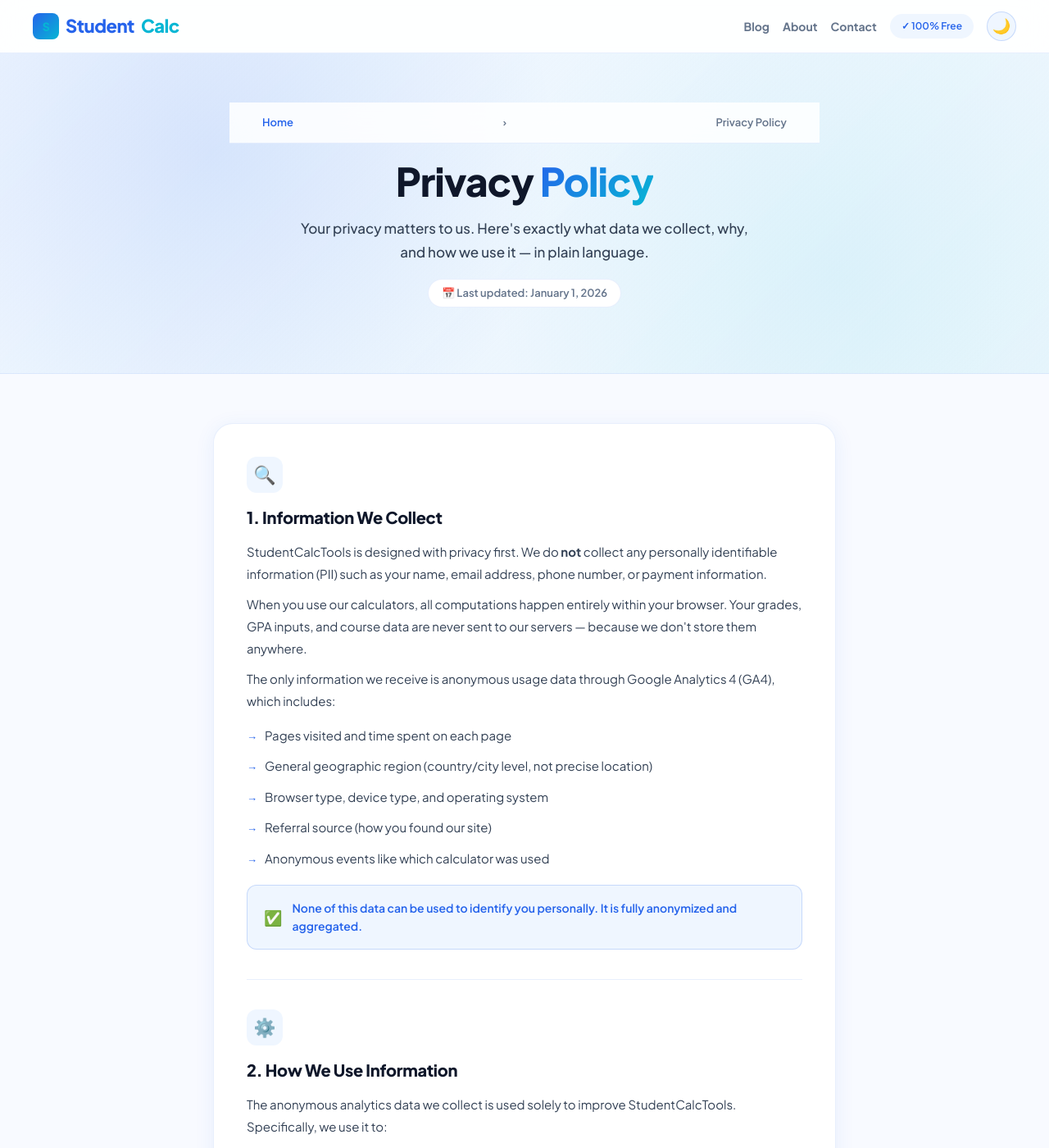
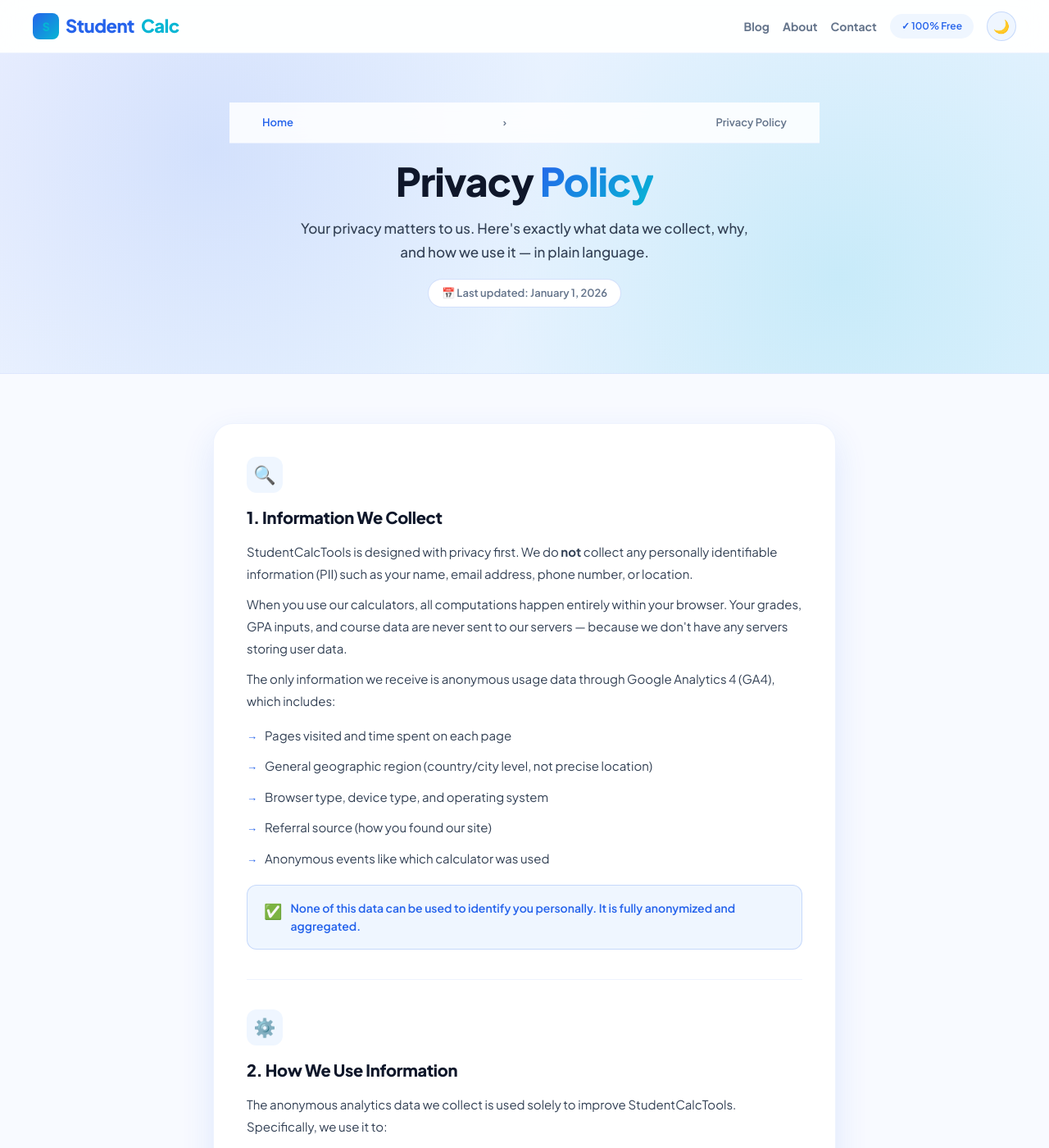
Before and after one commit to zaidmeo09-dhangal/studentcalctools, a Jekyll site: the page privacy-policy/index.html, which Jekyll copies as it is, in a window 1280 px wide and 1400 px high. Shown: the whole window at 82% size. Built offline with Jekyll 4.4.1, drawn with Linux system fonts in a browser that asks for light colours; some of the changed text lies outside the part shown.

Commit message:
Update privacy policy content and metadata

```diff
--- a/privacy-policy/index.html
+++ b/privacy-policy/index.html
@@ -11,17 +11,17 @@
     <meta name="viewport" content="width=device-width, initial-scale=1.0">
     <meta name="robots" content="index, follow">
     <title>Privacy Policy - StudentCalcTools</title>
-    <meta name="description" content="StudentCalcTools Privacy Policy - 100% Free Calculators with Zero Data Collection. See how we protect your privacy & comply with GDPR/COPPA.">
+    <meta name="description" content="Read the privacy policy for StudentCalcTools. Learn how we handle data, cookies, and your information.">
 
     <meta property="og:type" content="website">
     <meta property="og:site_name" content="StudentCalcTools">
     <meta property="og:url" content="https://studentcalctools.com/privacy-policy/">
     <meta property="og:title" content="Privacy Policy - StudentCalcTools">
-    <meta property="og:description" content="StudentCalcTools Privacy Policy - 100% Free Calculators with Zero Data Collection. See how we protect your privacy & comply with GDPR/COPPA.">
+    <meta property="og:description" content="Read the privacy policy for StudentCalcTools. Learn how we handle data, cookies, and your information.">
     <meta property="og:image" content="https://studentcalctools.com/assets/images/og-image.webp">
     <meta name="twitter:card" content="summary_large_image">
     <meta name="twitter:title" content="Privacy Policy - StudentCalcTools">
-    <meta name="twitter:description" content="StudentCalcTools Privacy Policy - 100% Free Calculators with Zero Data Collection. See how we protect your privacy & comply with GDPR/COPPA.">
+    <meta name="twitter:description" content="Read the privacy policy for StudentCalcTools.">
     <meta name="twitter:image" content="https://studentcalctools.com/assets/images/og-image.webp">
     <meta name="author" content="StudentCalcTools">
 
@@ -33,14 +33,14 @@
     <link href="https://fonts.googleapis.com/css2?family=Plus+Jakarta+Sans:wght@400;500;600;700;800&display=swap" rel="stylesheet">
 
     <style>
-        :root{--blue:#2563eb;--blue-dark:#1d4ed8;--blue-light:#eff6ff;--accent:#06b6d4;--text:#0f172a;--text-secondary:#334155;--muted:#64748b;--bg:#f8faff;--card-bg:#ffffff;--border:rgba(37,99,235,0.1);--border-strong:rgba(37,99,235,0.2);--gradient-brand:linear-gradient(135deg,#2563eb 0%,#06b6d4 100%);--gradient-hero:linear-gradient(135deg,#eff6ff 0%,rgba(6,182,212,0.05) 100%);--shadow-md:0 4px 24px rgba(37,99,235,0.08)}
-        [data-theme="dark"]{--blue:#3b82f6;--blue-dark:#60a5fa;--blue-light:rgba(59,130,246,0.15);--accent:#22d3ee;--text:#f1f5f9;--text-secondary:#cbd5e1;--muted:#94a3b8;--bg:#020617;--card-bg:#0f172a;--border:rgba(59,130,246,0.1);--border-strong:rgba(59,130,246,0.2);--shadow-md:0 4px 24px rgba(59,130,246,0.12)}
+        :root{--blue:#2563eb;--blue-dark:#1d4ed8;--blue-light:#eff6ff;--accent:#06b6d4;--text:#0f172a;--text-secondary:#334155;--muted:#64748b;--bg:#f8faff;--card-bg:#ffffff;--border:rgba(37,99,235,0.08);--border-strong:rgba(37,99,235,0.2);--shadow-sm:0 2px 16px rgba(37,99,235,0.05);--shadow-md:0 16px 40px rgba(37,99,235,0.12);--gradient-hero:linear-gradient(135deg,#eef2ff 0%,#e0f2fe 100%);--gradient-brand:linear-gradient(135deg,#2563eb,#06b6d4)}
+        [data-theme="dark"]{--blue:#3b82f6;--blue-dark:#60a5fa;--blue-light:rgba(59,130,246,0.15);--accent:#22d3ee;--text:#f1f5f9;--text-secondary:#cbd5e1;--muted:#94a3b8;--bg:#020617;--card-bg:#0f172a;--border:rgba(59,130,246,0.15);--border-strong:rgba(59,130,246,0.3);--shadow-sm:0 2px 16px rgba(0,0,0,0.4);--shadow-md:0 16px 40px rgba(0,0,0,0.5);--gradient-hero:linear-gradient(135deg,#0f172a 0%,#1e293b 100%);--gradient-brand:linear-gradient(135deg,#3b82f6,#22d3ee)}
         *{margin:0;padding:0;box-sizing:border-box}html{scroll-behavior:smooth}
         body{font-family:'Plus Jakarta Sans',sans-serif;background:var(--bg);color:var(--text);overflow-x:hidden;line-height:1.6;transition:background 0.3s ease,color 0.3s ease}
         .scroll-progress{position:fixed;top:0;left:0;height:3px;background:var(--gradient-brand);z-index:9999;width:0%;transition:width 0.1s ease-out;box-shadow:0 0 10px rgba(37,99,235,0.5)}
         .skip-link{position:absolute;left:-9999px;top:0;background:var(--blue);color:white;padding:10px 18px;text-decoration:none;z-index:9999;font-weight:700;border-radius:0 0 8px 0}
         .skip-link:focus{left:0}
-        nav{background:rgba(255,255,255,0.85);backdrop-filter:blur(20px);-webkit-backdrop-filter:blur(20px);border-bottom:1px solid var(--border);padding:14px 40px;display:flex;justify-content:space-between;align-items:center}
+        nav{background:rgba(255,255,255,0.85);backdrop-filter:blur(20px);-webkit-backdrop-filter:blur(20px);border-bottom:1px solid var(--border);padding:14px 40px;display:flex;justify-content:space-between;align-items:center;position:sticky;top:0;z-index:100;transition:all 0.3s ease}
         [data-theme="dark"] nav{background:rgba(2,6,23,0.85)}
         .nav-logo{font-size:22px;font-weight:800;color:var(--blue);text-decoration:none;letter-spacing:-0.5px;display:flex;align-items:center;gap:8px}
         .nav-logo-icon{width:32px;height:32px;background:var(--gradient-brand);border-radius:8px;display:flex;align-items:center;justify-content:center;color:white;font-size:14px;font-weight:800}
@@ -49,10 +49,10 @@
         .nav-links a{font-size:14px;font-weight:700;text-decoration:none;color:var(--muted);transition:color 0.2s ease}
         .nav-links a:hover{color:var(--blue)}
         .nav-tag{background:var(--blue-light);color:var(--blue);font-size:12px;font-weight:600;padding:5px 14px;border-radius:20px;cursor:default;user-select:none}
-        .theme-toggle{background:var(--blue-light);border:1px solid var(--border-strong);border-radius:50%;width:36px;height:36px;cursor:pointer;display:flex;align-items:center;justify-content:center;font-size:18px;transition:all 0.2s ease}
+        .theme-toggle{background:var(--blue-light);border:1px solid var(--border-strong);border-radius:50%;width:36px;height:36px;cursor:pointer;display:flex;align-items:center;justify-content:center;color:var(--blue);font-size:16px;transition:all 0.3s ease}
         .theme-toggle:hover{transform:rotate(15deg) scale(1.1)}
         .page-hero{position:relative;background:var(--gradient-hero);padding:60px 20px 80px;text-align:center;border-bottom:1px solid var(--border);overflow:hidden}
-        .page-hero::before{content:'';position:absolute;inset:0;background:radial-gradient(circle at 20% 30%,rgba(37,99,235,0.12),transparent 40%),radial-gradient(circle at 80% 70%,rgba(6,182,212,0.08),transparent 40%)}
+        .page-hero::before{content:'';position:absolute;inset:0;background:radial-gradient(circle at 20% 30%,rgba(37,99,235,0.12),transparent 40%),radial-gradient(circle at 80% 70%,rgba(6,182,212,0.12),transparent 40%);pointer-events:none}
         .breadcrumb{position:relative;z-index:1;font-size:13px;color:var(--muted);margin-bottom:18px;font-weight:600}
         .breadcrumb a{color:var(--blue);text-decoration:none}.breadcrumb a:hover{text-decoration:underline}
         .breadcrumb-sep{margin:0 8px;color:var(--muted)}
@@ -60,7 +60,7 @@
         .page-hero h1{font-size:clamp(32px,5vw,48px);font-weight:800;line-height:1.15;letter-spacing:-1px;margin-bottom:16px;color:var(--text)}
         .page-hero h1 .gradient-text{background:var(--gradient-brand);-webkit-background-clip:text;-webkit-text-fill-color:transparent;background-clip:text}
         .page-hero p{font-size:17px;color:var(--text-secondary);max-width:560px;margin:0 auto;line-height:1.7;font-weight:500}
-        .hero-meta{display:inline-block;margin-top:18px;font-size:13px;color:var(--muted);font-weight:600;background:var(--card-bg);padding:6px 16px;border-radius:20px;border:1px solid var(--border)}
+        .hero-meta{display:inline-block;margin-top:18px;font-size:13px;color:var(--muted);font-weight:600;background:var(--card-bg);padding:6px 16px;border-radius:20px;border:1px solid var(--border-strong)}
         .content-section{padding:60px 20px;max-width:800px;margin:0 auto}
         .content-section.alt-bg{background:var(--card-bg);max-width:100%;border-top:1px solid var(--border);border-bottom:1px solid var(--border)}
         .content-section.alt-bg .content-wrap{max-width:800px;margin:0 auto}
@@ -76,16 +76,16 @@
         .policy-section ul li::before{content:'→';position:absolute;left:0;color:var(--blue);font-weight:700;font-size:13px;top:8px}
         .policy-section a{color:var(--blue);text-decoration:none;font-weight:600}
         .policy-section a:hover{text-decoration:underline}
-        .highlight-box{background:var(--blue-light);border:1px solid var(--border-strong);border-radius:12px;padding:16px 20px;margin-top:14px;font-size:14px;color:var(--blue);font-weight:600;display:flex;align-items:center;gap:12px}
+        .highlight-box{background:var(--blue-light);border:1px solid var(--border-strong);border-radius:12px;padding:16px 20px;margin-top:14px;font-size:14px;color:var(--blue);font-weight:600;display:flex;align-items:flex-start;gap:10px}
         .highlight-box span{font-size:18px;flex-shrink:0;margin-top:1px}
         .eyebrow{font-size:12px;font-weight:700;letter-spacing:2px;text-transform:uppercase;color:var(--accent);margin-bottom:12px;display:inline-block}
         .section-title{font-size:clamp(24px,3vw,32px);font-weight:800;color:var(--text);margin-bottom:20px;letter-spacing:-0.5px;line-height:1.2}
         .cta-section{background:var(--gradient-brand);padding:70px 20px;text-align:center;color:white;position:relative;overflow:hidden}
-        .cta-section::before{content:'';position:absolute;inset:0;background:radial-gradient(circle at 20% 50%,rgba(255,255,255,0.15),transparent 50%),radial-gradient(circle at 80% 50%,rgba(255,255,255,0.1),transparent 50%)}
+        .cta-section::before{content:'';position:absolute;inset:0;background:radial-gradient(circle at 20% 50%,rgba(255,255,255,0.15),transparent 50%),radial-gradient(circle at 80% 50%,rgba(255,255,255,0.1),transparent 50%);pointer-events:none}
         .cta-wrap{max-width:600px;margin:0 auto;position:relative;z-index:1}
         .cta-section h2{font-size:clamp(24px,3.5vw,36px);font-weight:800;margin-bottom:14px;letter-spacing:-0.5px;line-height:1.2}
         .cta-section p{font-size:16px;opacity:0.95;margin-bottom:26px;line-height:1.7}
-        .btn-cta{display:inline-flex;align-items:center;gap:8px;background:white;color:var(--blue);text-decoration:none;padding:14px 28px;border-radius:12px;font-size:15px;font-weight:700;box-shadow:0 4px 12px rgba(37,99,235,0.2);transition:all 0.2s ease}
+        .btn-cta{display:inline-flex;align-items:center;gap:8px;background:white;color:var(--blue);text-decoration:none;padding:14px 28px;border-radius:12px;font-size:15px;font-weight:700;box-shadow:0 10px 30px rgba(0,0,0,0.2);transition:transform 0.2s ease}
         .btn-cta:hover{transform:translateY(-2px)}
         footer{background:#0f172a;color:rgba(255,255,255,0.5);text-align:center;padding:50px 20px 26px;font-size:13px;font-weight:500}
         [data-theme="dark"] footer{background:#020617}
@@ -98,13 +98,13 @@
         .footer-bottom{border-top:1px solid rgba(255,255,255,0.1);padding-top:22px}.footer-bottom span{color:var(--accent)}
         .reveal{opacity:0;transform:translateY(30px);transition:all 0.8s cubic-bezier(0.16,1,0.3,1)}
         .reveal.visible{opacity:1;transform:translateY(0)}
-        @media(max-width:768px){nav{padding:12px 16px}.nav-links{gap:12px}.nav-links a:nth-child(2),.nav-links a:nth-child(3){display:none}.page-hero{padding:50px 16px 60px}.policy-card{padding:20px}.policy-section h2{font-size:18px}}
+        @media(max-width:768px){nav{padding:12px 16px}.nav-links{gap:12px}.nav-links a:nth-child(2),.nav-links a:nth-child(3){display:none}.page-hero{padding:50px 16px 60px}.policy-card{padding:24px}.footer-grid{grid-template-columns:1fr 1fr;text-align:center}}
         @media(max-width:480px){.footer-grid{grid-template-columns:1fr}}
         @media(prefers-reduced-motion:reduce){*,*::before,*::after{animation-duration:0.01ms !important;transition-duration:0.01ms !important}}
     </style>
 
     <script type="application/ld+json">
-    {"@context":"https://schema.org","@type":"WebPage","name":"Privacy Policy","url":"https://studentcalctools.com/privacy-policy/","description":"StudentCalcTools Privacy Policy - 100% Free Calculators with Zero Data Collection. See how we protect your privacy & comply with GDPR/COPPA.","publisher":{"@type":"Organization","name":"StudentCalcTools","logo":"https://studentcalctools.com/assets/images/logo.png"}}
+    {"@context":"https://schema.org","@type":"WebPage","name":"Privacy Policy","url":"https://studentcalctools.com/privacy-policy/","description":"Read the privacy policy for StudentCalcTools. Learn how we handle data, cookies, and your information.","publisher":{"@type":"Organization","name":"StudentCalcTools","url":"https://studentcalctools.com/"}}
     </script>
 </head>
 <body>
@@ -140,8 +140,8 @@
                 <div class="policy-section">
                     <div class="policy-section-icon">🔍</div>
                     <h2>1. Information We Collect</h2>
-                    <p>StudentCalcTools is designed with privacy first. We do <strong>not</strong> collect any personally identifiable information (PII) such as your name, email address, phone number, or payment information.</p>
-                    <p>When you use our calculators, all computations happen entirely within your browser. Your grades, GPA inputs, and course data are never sent to our servers — because we don't store them anywhere.</p>
+                    <p>StudentCalcTools is designed with privacy first. We do <strong>not</strong> collect any personally identifiable information (PII) such as your name, email address, phone number, or location.</p>
+                    <p>When you use our calculators, all computations happen entirely within your browser. Your grades, GPA inputs, and course data are never sent to our servers — because we don't have any servers storing user data.</p>
                     <p>The only information we receive is anonymous usage data through Google Analytics 4 (GA4), which includes:</p>
                     <ul>
                         <li>Pages visited and time spent on each page</li>
@@ -182,8 +182,8 @@
                     <h2>4. Third-Party Services</h2>
                     <p>We use the following third-party service, which has its own privacy policy:</p>
                     <ul>
-                        <li><strong>Google Analytics 4 (GA4)</strong> — Provides anonymized website traffic analytics. Data is processed by Google under their <a href="https://policies.google.com/privacy">Privacy Policy</a>.</li>
-                        <li><strong>Google Fonts</strong> — We load the "Plus Jakarta Sans" font from Google's servers. Google may log font requests, but this does not involve your calculator data or personal information.</li>
+                        <li><strong>Google Analytics 4 (GA4)</strong> — Provides anonymized website traffic analytics. Data is processed by Google under their <a href="https://policies.google.com/privacy" target="_blank" rel="noopener noreferrer">Privacy Policy</a>. We have enabled IP anonymization in our GA4 configuration.</li>
+                        <li><strong>Google Fonts</strong> — We load the "Plus Jakarta Sans" font from Google's servers. Google may log font requests, but this does not involve your calculator data.</li>
                     </ul>
                     <p>We do not use Facebook Pixel, advertising networks, affiliate trackers, or any other third-party data services.</p>
                 </div>
@@ -191,7 +191,7 @@
                 <div class="policy-section">
                     <div class="policy-section-icon">🔒</div>
                     <h2>5. Data Security</h2>
-                    <p>Since we do not collect or store personal data, there is no personal data to secure on our end. All calculator inputs you enter remain exclusively in your browser's memory and are never transmitted anywhere.</p>
+                    <p>Since we do not collect or store personal data, there is no personal data to secure on our end. All calculator inputs you enter remain exclusively in your browser's memory and are cleared when you close or refresh the page.</p>
                     <p>Our website is served over HTTPS, ensuring that your connection to StudentCalcTools is encrypted in transit.</p>
                     <div class="highlight-box"><span>🛡️</span> We store zero personal data on any server. Your calculations are yours alone.</div>
                 </div>
@@ -235,8 +235,8 @@
         <p class="footer-logo">Student<span>Calc</span></p>
         <p class="footer-tagline">Free calculators for every student</p>
         <div class="footer-grid">
-            <div class="footer-col"><p class="col-title">Calculators</p><a href="/gpa-calculator/">GPA Calculator</a><a href="/grade-calculator/">Grade Calculator</a><a href="/attendance-calculator/">Attendance Calculator</a><a href="/cgpa-calculator/">CGPA Calculator</a></div>
-            <div class="footer-col"><p class="col-title">More Tools</p><a href="/study-time-planner/">Study Time Planner</a><a href="/essay-word-counter/">Essay Word Counter</a><a href="/student-loan-calculator/">Student Loan Calculator</a></div>
+            <div class="footer-col"><p class="col-title">Calculators</p><a href="/gpa-calculator/">GPA Calculator</a><a href="/grade-calculator/">Grade Calculator</a><a href="/attendance-calculator/">Attendance Calculator</a><a href="/final-grade-calculator/">Final Grade Calculator</a><a href="/cgpa-calculator/">CGPA Calculator</a></div>
+            <div class="footer-col"><p class="col-title">More Tools</p><a href="/study-time-planner/">Study Time Planner</a><a href="/essay-word-counter/">Essay Word Counter</a><a href="/student-loan-calculator/">Student Loan Calculator</a><a href="/scholarship-calculator/">Scholarship Calculator</a><a href="/class-rank-calculator/">Class Rank Calculator</a></div>
             <div class="footer-col"><p class="col-title">Blog</p><a href="/blog/">All Articles</a></div>
             <div class="footer-col"><p class="col-title">Company</p><a href="/about-us/">About Us</a><a href="/contact-us/">Contact Us</a><a href="/privacy-policy/">Privacy Policy</a><a href="/disclaimer/">Disclaimer</a></div>
         </div>
@@ -244,9 +244,9 @@
     </footer>
 
     <script>
-        (function(){const t=document.getElementById('themeToggle'),i=document.getElementById('themeIcon'),s=localStorage.getItem('theme'),p=window.matchMedia('(prefers-color-scheme: dark)').matches;(s==='dark'||(!s&&p))&&(document.documentElement.setAttribute('data-theme','dark'),i.textContent='☀️');t.addEventListener('click',()=>{const e=document.documentElement.getAttribute('data-theme')==='dark'?'light':'dark';document.documentElement.setAttribute('data-theme',e),localStorage.setItem('theme',e),i.textContent=e==='dark'?'☀️':'🌙'})})();
-        (function(){const b=document.getElementById('scrollProgress');window.addEventListener('scroll',()=>{const s=(window.scrollY/(document.documentElement.scrollHeight-window.innerHeight))*100;b.style.width=s+'%'})})();
-        (function(){const o=new IntersectionObserver((e)=>{e.forEach(en=>{if(en.isIntersecting){en.target.classList.add('visible');o.unobserve(en.target)}})},{threshold:0.1});document.querySelectorAll('.reveal').forEach(e=>{o.observe(e)})})();
+        (function(){const t=document.getElementById('themeToggle'),i=document.getElementById('themeIcon'),s=localStorage.getItem('theme'),p=window.matchMedia('(prefers-color-scheme: dark)').matches,init=s||(p?'dark':'light');document.documentElement.setAttribute('data-theme',init);i.textContent=init==='dark'?'☀️':'🌙';t.addEventListener('click',()=>{const c=document.documentElement.getAttribute('data-theme'),n=c==='dark'?'light':'dark';document.documentElement.setAttribute('data-theme',n);localStorage.setItem('theme',n);i.textContent=n==='dark'?'☀️':'🌙'});})();
+        (function(){const b=document.getElementById('scrollProgress');window.addEventListener('scroll',()=>{const s=(window.scrollY/(document.documentElement.scrollHeight-window.innerHeight))*100;b.style.width=s+'%'},{passive:true});})();
+        (function(){const o=new IntersectionObserver((e)=>{e.forEach(en=>{if(en.isIntersecting){en.target.classList.add('visible');o.unobserve(en.target)}})},{threshold:0.1});document.querySelectorAll('.reveal').forEach(s=>o.observe(s));})();
     </script>
 </body>
 </html>
```
Also changed, not shown: other parts of privacy-policy/index.html (+2 -2 lines).
